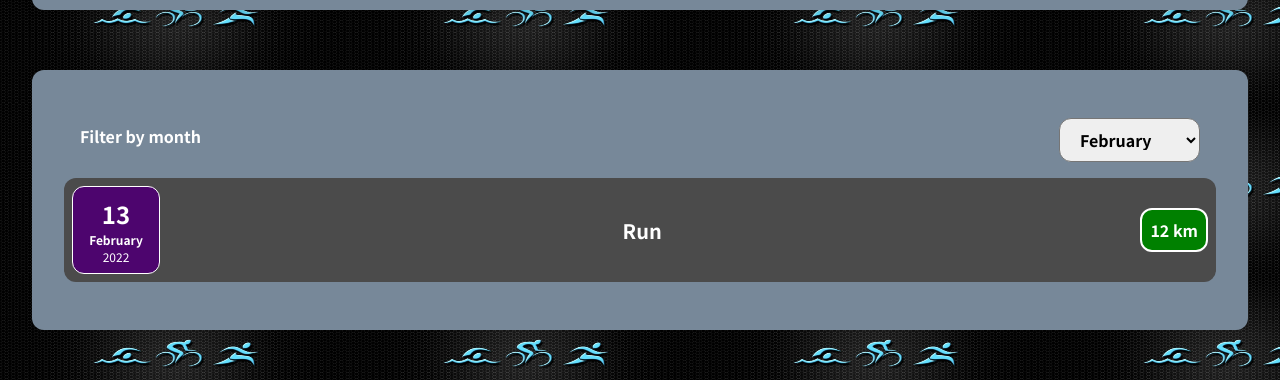
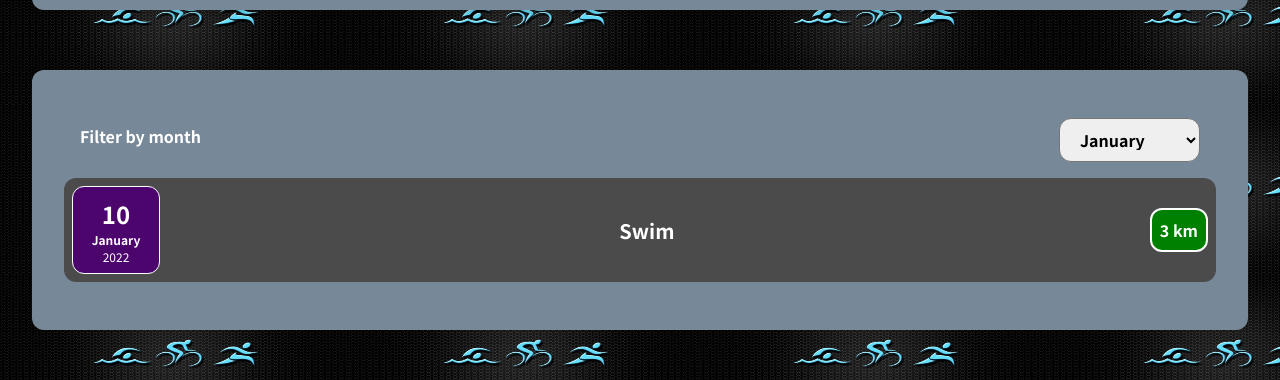
Before and after one commit to cailqk/ReactJS-project, a React (Create React App) app: page / in a window 1280 px wide. Shown: the part 237-617 px from the top of the page. Built offline with nearby package versions, Linux system fonts and the light colour scheme.

Commit message:
Added more logic into the filtering process

```diff
--- a/src/custom_components/Contents/Workouts.css
+++ b/src/custom_components/Contents/Workouts.css
@@ -5,4 +5,14 @@
     width: 80rem;
     max-width: 95%;
     margin-top: 60px;
+    position: relative;
 }
+
+.empty_message {
+    padding: 1rem;
+    background-color: #4b4b4b;
+    border-radius: 12px;
+    color: white;
+    width: 23rem;
+    margin-left: 25rem;
+}
--- a/src/custom_components/Contents/Workouts.js
+++ b/src/custom_components/Contents/Workouts.js
@@ -5,28 +5,36 @@ import Filter from "../UI/Filter";
 import { useState } from "react";
 
 function Workouts(props) {
-  const [filteredMonth, setFilteredMonth] = useState("1");
+  const [filteredMonth, setFilteredMonth] = useState("0");
 
   const filterChangeHandler = (selectedMonth) => {
     setFilteredMonth(selectedMonth);
   };
 
-  const filteredWorkouts = props.item.filter(el => {
-      return el.date.getMonth().toString() === filteredMonth;
+  const filteredWorkouts = props.item.filter((el) => {
+    return el.date.getMonth().toString() === filteredMonth;
   });
+
+  let workoutsContent;
+
+  if(filteredWorkouts.length === 0) {
+    workoutsContent = <p className="empty_message">You have no logged workouts for this month.</p>;
+  } else {
+    workoutsContent = filteredWorkouts.map((el) => (
+      <WorkoutType
+        key={el.id}
+        date={el.date}
+        type={el.type}
+        distance={el.distance}
+      />
+    ))
+  }
 
   return (
     <div>
       <Shell className="train">
         <Filter onChangeFilter={filterChangeHandler} selected={filteredMonth} />
-        {filteredWorkouts.map((el) => (
-          <WorkoutType
-            key={el.id}
-            date={el.date}
-            type={el.type}
-            distance={el.distance}
-          />
-        ))}
+        {workoutsContent}
       </Shell>
     </div>
   );
```
Also changed, not shown: 1 other file (tests, documents, lock files or other folders).
